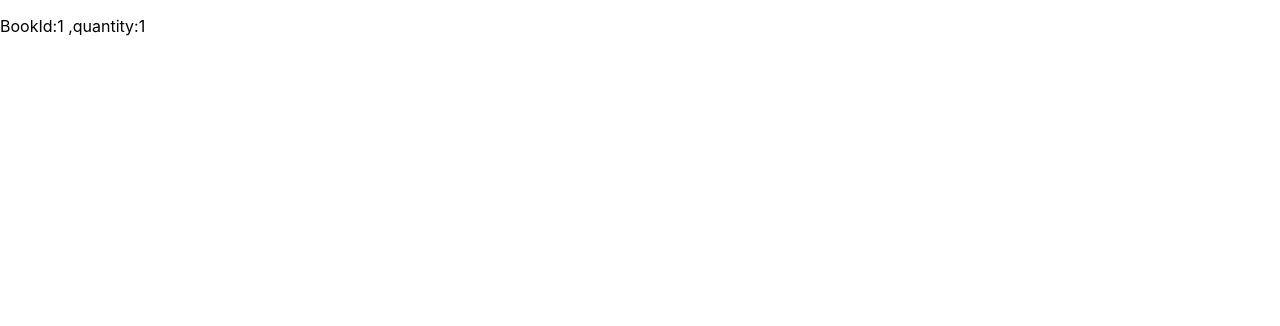
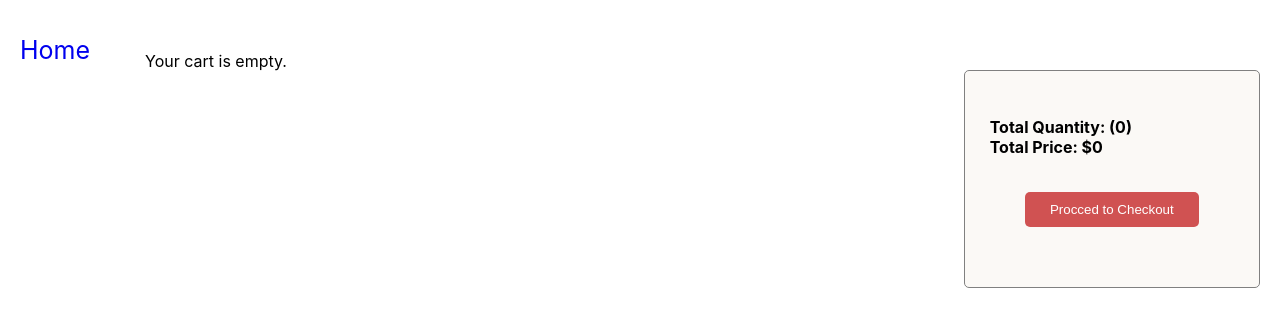
Before and after one commit to abed1373/books-app, a React (Create React App) app in the folder frontend/: page /cart/1 in a window 1280 px wide. Shown: the top 326 px of the page. Built offline with nearby package versions, Linux system fonts and the light colour scheme; sample sign-in values are in the browser's storage.

Commit message:
implement add to cart

```diff
--- a/frontend/src/components/Header.js
+++ b/frontend/src/components/Header.js
@@ -4,6 +4,9 @@ import { logout } from '../redux/actions/userActions';
 
 const Header = () => {
   const dispatch = useDispatch();
+
+  const cart = useSelector((state) => state.cart)
+  const { cartItems } = cart
 
   const userLogin = useSelector((state) => state.userLogin);
   const { userInfo } = userLogin;
@@ -35,6 +38,13 @@ const Header = () => {
           <div>
             <Link className="link" to="/store">
               Book Store
+            </Link>
+          </div>
+          <div>
+            <Link style={{textDecoration:'none',color:'white'}} to='/cart'>Cart
+            {cartItems.length > 0 && (
+              <span className="badge">{cartItems.length}</span>
+            ) }
             </Link>
           </div>
         </div>
--- a/frontend/src/index.css
+++ b/frontend/src/index.css
@@ -808,6 +808,80 @@ nav {
 
 }
 
+/* ---------------------cart screen--------------- */
+.cart-screen{
+
+ display: flex;
+}
+.cart-screen a{
+  text-decoration: none;
+  font-size: 25px;
+  padding: 35px 20px 0 ;
+
+}
+.cart-screen .left-cart{
+ display: flex;
+  width: 75%;
+  padding: 35px;
+
+}
+.left-cart ul{
+  list-style-type: none;
+
+}
+.left-cart ul li {
+  display: flex;
+  align-items: center;
+  padding: 10px;
+}
+.left-cart ul li p {
+  margin-left: 12px;
+
+}
+.left-cart ul li h3{
+  margin-left: 15px;
+
+}
+.delete-button{
+  padding: 5px 12px;
+  margin-left: 15px;
+  background-color: #d05252;
+  color: #ffffff;
+  outline: none;
+  border: none;
+
+}
+.right-cart{
+  border: 1px solid gray;
+  background-color: rgb(251, 249, 246);
+  width: 24%;
+  padding: 25px;
+  margin: 20px;
+  margin-top: 70px;
+  border-radius: 5px;
+ height: fit-content;
+}
+.right-cart li{
+  list-style-type: none;
+}
+.right-cart li button{
+  margin: 35px auto;
+  display: block;
+  padding: 10px 25px;
+  border-radius: 5px;
+  outline: 0;
+  border: none;
+  background-color: #d05252;
+  color: #ffffff;
+}
+.badge{
+   background-color: #f02020;
+   color: #fafafa;
+  border-radius: 50%;
+  padding: 2px 7px;
+  font-size: 14px;
+  margin-left: 2px;
+}
 
 /* -------------------media query ----------------- */
 @media only screen and (max-width: 600px) {
--- a/frontend/src/redux/actions/cartAction.js
+++ b/frontend/src/redux/actions/cartAction.js
@@ -1,20 +1,20 @@
-import {
-  ADD_TO_CART,
-  REMOVE_FROM_CART,
-  UPDATE_QUANTITY,
-} from '../constants/cartConstants';
+import {ADD_TO_CART,  REMOVE_FROM_CART} from '../constants/cartConstants';
 
-export const addToCart = (bookId) => ({
-  type: ADD_TO_CART,
-  payload: bookId,
-});
+export const addToCart = (book, quantity) => (dispatch, getState) => {
+  // Dispatch ADD_TO_CART action
+  dispatch({
+    type:ADD_TO_CART,
+    payload: { book, quantity },
+  });
+
+  // Save the entire cart state to localStorage
+  const updatedCartItems = getState().cart.cartItems;
+  localStorage.setItem('cartItems', JSON.stringify(updatedCartItems));
+
+};
+
 
 export const removeFromCart = (bookId) => ({
   type: REMOVE_FROM_CART,
   payload: bookId,
 });
-
-export const updateQuantity = (bookId, quantity) => ({
-  type: UPDATE_QUANTITY,
-  payload: { id: bookId, quantity },
-});
--- a/frontend/src/redux/constants/cartConstants.js
+++ b/frontend/src/redux/constants/cartConstants.js
@@ -1,3 +1,2 @@
 export const ADD_TO_CART = 'ADD_TO_CART';
 export const REMOVE_FROM_CART = 'REMOVE_FROM_CART';
-export const UPDATE_QUANTITY = 'UPDATE_QUANTITY';
--- a/frontend/src/redux/reducers/cartReducers.js
+++ b/frontend/src/redux/reducers/cartReducers.js
@@ -1,50 +1,55 @@
-import {
-  ADD_TO_CART,
-  REMOVE_FROM_CART,
-  UPDATE_QUANTITY,
-} from '../constants/cartConstants';
+import { ADD_TO_CART, REMOVE_FROM_CART } from '../constants/cartConstants';
+const loadCartItemsFromLocalStorage = () => {
+  try {
+    const serializedCartItems = localStorage.getItem('cartItems');
+    return serializedCartItems ? JSON.parse(serializedCartItems) : [];
+  } catch (error) {
+    console.error('Error loading cart items from localStorage', error);
+    return [];
+  }
+};
 
 const initialState = {
-  cartItems: [],
+  cartItems: loadCartItemsFromLocalStorage(),
 };
 
 const cartReducer = (state = initialState, action) => {
   switch (action.type) {
     case ADD_TO_CART:
-      const existingItem = state.cartItems.find(
-        (item) => item.id === action.payload.id
-      );
-      if (existingItem) {
+      const { book, quantity } = action.payload;
+      const itemExists = state.cartItems.find((item) => item._id === book._id);
+
+      if (itemExists) {
+        // If the item is already in the cart, update the quantity
+        const updatedCartItems = state.cartItems.map((item) =>
+          item._id === book._id
+            ? { ...item, quantity: item.quantity + quantity }
+            : item
+        );
+        localStorage.setItem('cartItems', JSON.stringify(updatedCartItems));
         return {
           ...state,
-          cartItems: state.cartItems.map((item) =>
-            item.id === action.payload.id
-              ? { ...state, quantity: item.quantity + 1 }
-              : item
-          ),
+          cartItems: updatedCartItems,
         };
       } else {
+        // If the item is not in the cart, add it
+        const updatedCartItems = [...state.cartItems, { ...book, quantity }];
+        localStorage.setItem('cartItems', JSON.stringify(updatedCartItems));
         return {
           ...state,
-          cartItems: [...state.cartItems, { ...action.payload, quantity: 1 }],
+          cartItems: updatedCartItems,
         };
       }
+      case REMOVE_FROM_CART:
+        const bookIdToRemove = action.payload;
+        const filteredCartItems=state.cartItems.filter((item)=>item._id !== bookIdToRemove);
+        localStorage.setItem('cartItems', JSON.stringify(filteredCartItems));
+        return {
+          ...state,
+          cartItems:filteredCartItems,
+        }
 
-    case REMOVE_FROM_CART:
-      return {
-        ...state,
-        cartItems: state.cartItems.filter((item) => item.id !== action.payload),
-      };
 
-    case UPDATE_QUANTITY:
-      return {
-        ...state,
-        cartItems: state.cartItems.map((item) =>
-          item.id === action.payload.id
-            ? { ...item, quantity: action.payload.quantity }
-            : item
-        ),
-      };
     default:
       return state;
   }
--- a/frontend/src/screens/ProductDetail.js
+++ b/frontend/src/screens/ProductDetail.js
@@ -7,9 +7,10 @@ import { addToCart } from '../redux/actions/cartAction';
 
 const ProductDetail = () => {
     const {bookId}=useParams()
-  console.log(bookId)
+
   const dispatch = useDispatch();
   const selectedBook = useSelector((state) => state.books.selectedBook);
+  console.log(selectedBook)
 
  const navigate=useNavigate()
 
@@ -24,6 +25,10 @@ const ProductDetail = () => {
 
   const handleAddToCart = () => {
    navigate(`/cart/${bookId}?quantity=${quantity}`)
+
+
+   dispatch(addToCart(selectedBook,quantity));
+
   };
 
   if (!selectedBook) {
--- a/frontend/src/screens/cartScreen.js
+++ b/frontend/src/screens/cartScreen.js
@@ -1,18 +1,75 @@
-import React from 'react'
-import { useLocation, useParams } from 'react-router-dom'
+import React from 'react';
+import { useDispatch, useSelector } from 'react-redux';
+import { Link } from 'react-router-dom';
+import { removeFromCart } from '../redux/actions/cartAction';
 
-const CartScreen=()=>{
-    const {bookId}=useParams()
-    const location =useLocation();
+const CartScreen = () => {
+  const cart = useSelector((state) => state.cart);
+  const { cartItems } = cart;
+  const dispatch = useDispatch();
 
-    const searchParams=new URLSearchParams(location.search);
+  const removeFromCartHandler = (bookId) => {
+    dispatch(removeFromCart(bookId))
+  }
 
-    const quantityValue=searchParams.get('quantity')
-    const quantity = quantityValue ? Number(quantityValue) : 1;
-    return (
-        <div>
-   <p>BookId:{bookId} ,quantity:{quantity} </p>
-        </div>
-    )
-}
-export default CartScreen
+  const calculateTotalPrice = () => {
+
+    return cartItems.reduce((total, item) => total + item.price * item.quantity, 0);
+  };
+  const calculateTotalQuantity = () => {
+
+    return cartItems.reduce((totalQuantity, item) => totalQuantity + item.quantity, 0);
+  };
+
+  return (
+    <div className="cart-screen">
+      <Link to={'/'}>Home</Link>
+
+      <div className="left-cart">
+        {cartItems?.length === 0 ? (
+          <p>Your cart is empty.</p>
+        ) : (
+          <ul>
+            {cartItems?.map((item) => (
+              <li key={item._id}>
+                {item?.image && (
+                  <img
+                    src={`http://localhost:5001/${item.image.path.replace(
+                      /\\/g,
+                      '/'
+                    )}`}
+                    alt={item.image.filename}
+                    style={{ maxWidth: '70px', margin: '10px' }}
+                  />
+                )}
+
+                <p>Quantity:{item.quantity}</p>
+                <p>Author:{item?.author?.name}</p>
+                <p>Category:{item?.category?.name}</p>
+                <p>Subcategory:{item?.subcategory?.name}</p>
+                <h3>
+                  Price:$<strong>{item?.price}</strong>
+                </h3>
+                <button className='delete-button'
+                      type="button"
+                      onClick={() => removeFromCartHandler(item._id)}
+                    >
+                      Delete
+                    </button>
+              </li>
+            ))}
+          </ul>
+        )}
+      </div>
+      <div className="right-cart">
+        <li>
+          <h4> Total Quantity: ({calculateTotalQuantity()})  <br /> Total Price: ${calculateTotalPrice()}</h4>
+        </li>
+        <li>
+          <button type='button'>Procced to Checkout</button>
+        </li>
+      </div>
+    </div>
+  );
+};
+export default CartScreen;
--- a/frontend/src/store.js
+++ b/frontend/src/store.js
@@ -5,6 +5,7 @@ import {
   userRegisterReducer,
 } from './redux/reducers/userReducers';
 import bookReducer from './redux/reducers/bookReducers';
+import cartReducer from './redux/reducers/cartReducers';
 
 const initialState = {
   userLogin: {
@@ -12,12 +13,15 @@ const initialState = {
       ? JSON.parse(localStorage.getItem('userInfo'))
       : null,
   },
+
+
 };
 
 const reducer = combineReducers({
   userRegister: userRegisterReducer,
   userLogin: userLoginReducer,
- books:bookReducer
+  books: bookReducer,
+  cart: cartReducer,
 });
 
 const composeEnhancer = window.__REDUX_DEVTOOLS_EXTENSION_COMPOSE__ || compose;
```
Also changed, not shown: 2 other files (tests, documents, lock files or other folders).
